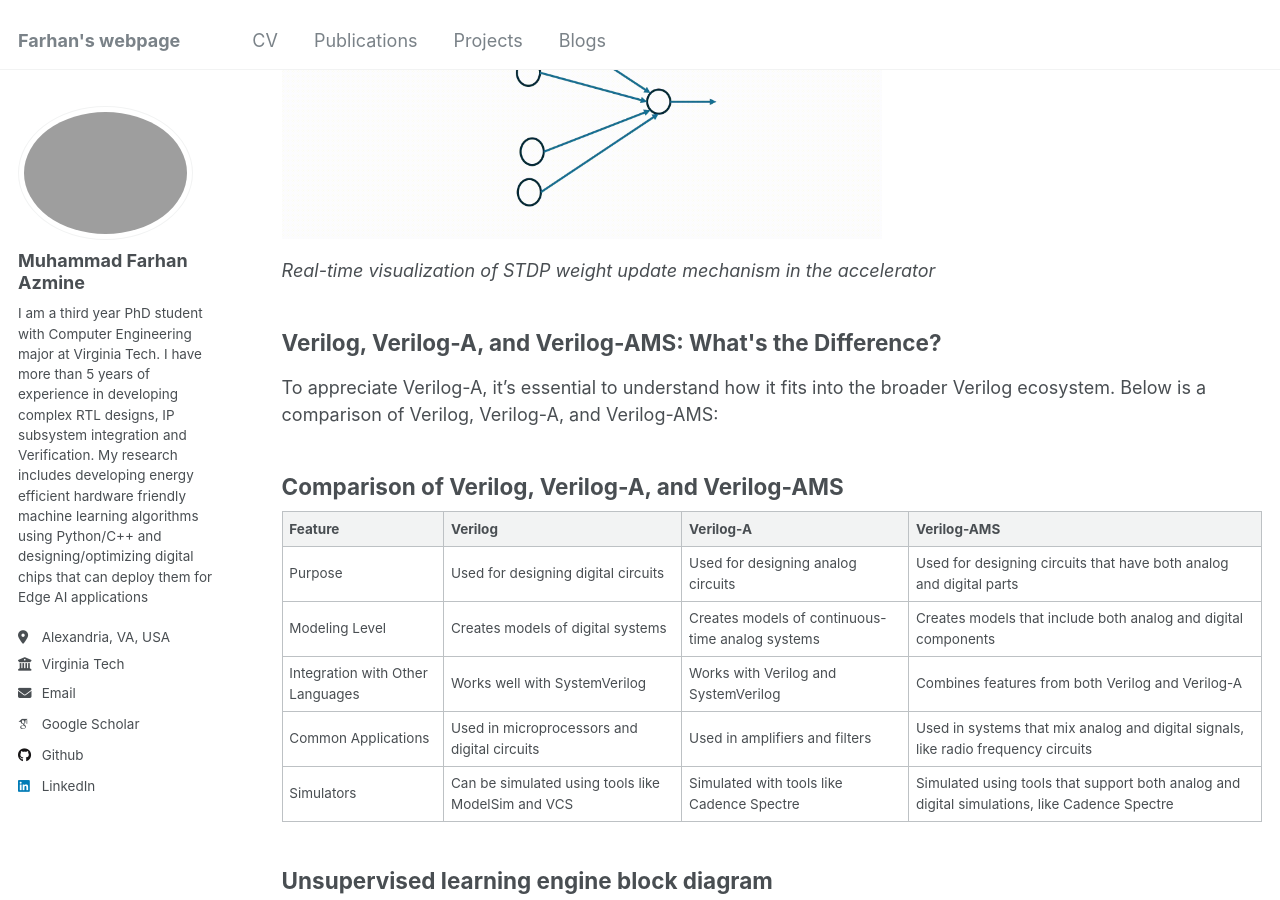
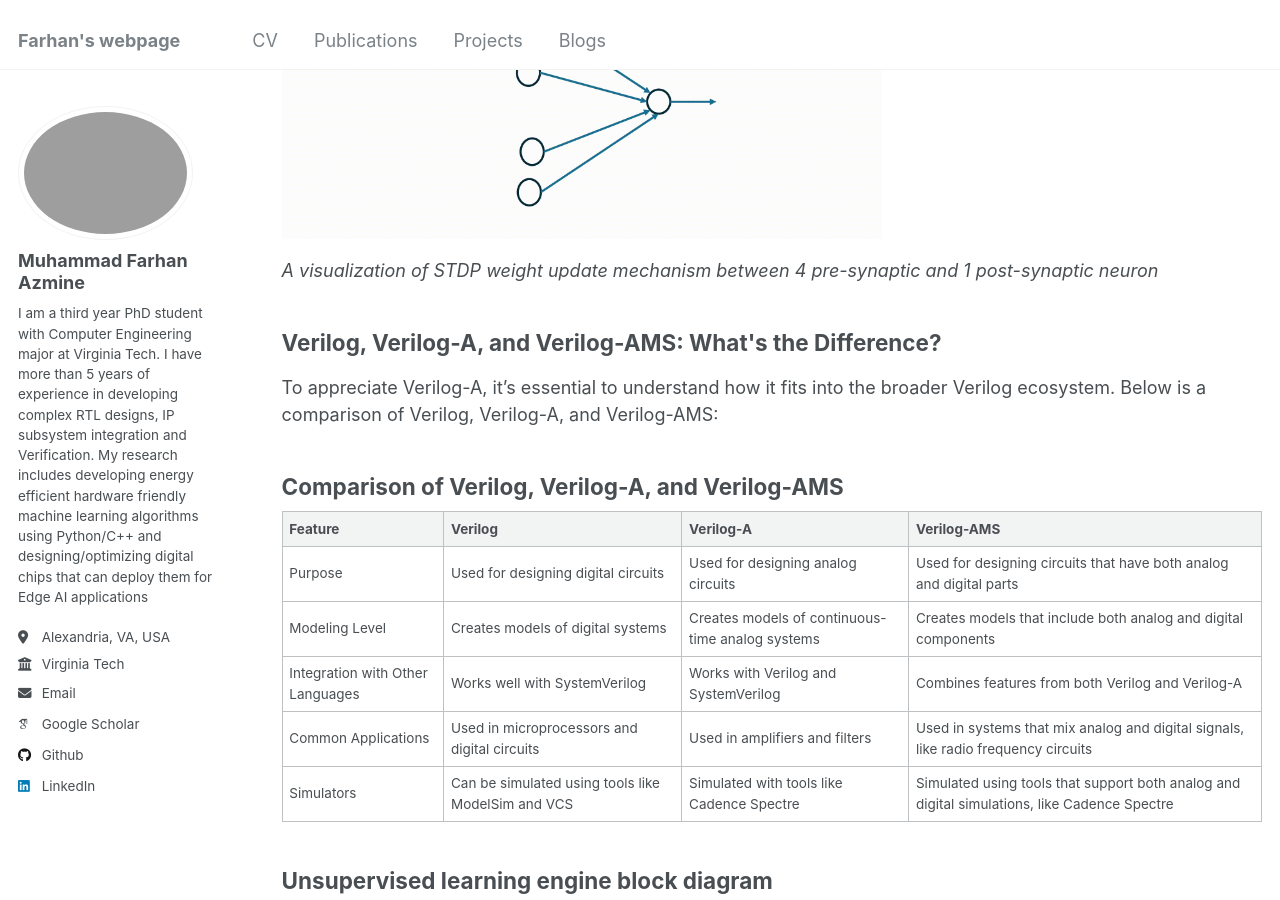
Before and after one commit to muhammadfarhan720/web-profile, a Jekyll site: the page built from blogs/veriloga/veriloga_day01_veriloga.html, in a window 1280 px wide and 900 px high, scrolled down 1043 px. Built offline with Jekyll 4.4.1, drawn with Linux system fonts in a browser that asks for light colours; some web fonts are replaced.

Commit message:
Update veriloga_day01_veriloga.html

```diff
--- a/blogs/veriloga/veriloga_day01_veriloga.html
+++ b/blogs/veriloga/veriloga_day01_veriloga.html
@@ -26,7 +26,7 @@ title: "Example : PPA optimization on FPGA  "
   <img src="https://raw.githubusercontent.com/muhammadfarhan720/web-profile/master/files/veriloga/veriloga_day01/STDP_GIF_speed_final.gif"
        alt="STDP Learning Animation"
        style="width: 100%; max-width: 600px; display: block; margin-top: 10px;">
-  <p><em>Real-time visualization of STDP weight update mechanism in the accelerator</em></p>
+  <p><em>A visualization of STDP weight update mechanism between 4 pre-synaptic and 1 post-synaptic neuron</em></p>
 
 
     <h2>Verilog, Verilog-A, and Verilog-AMS: What's the Difference?</h2>
```
